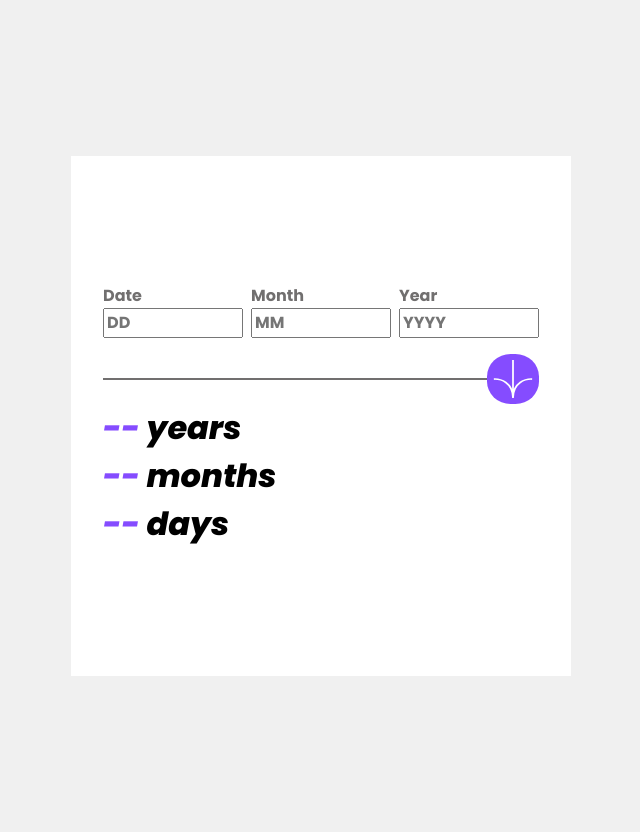
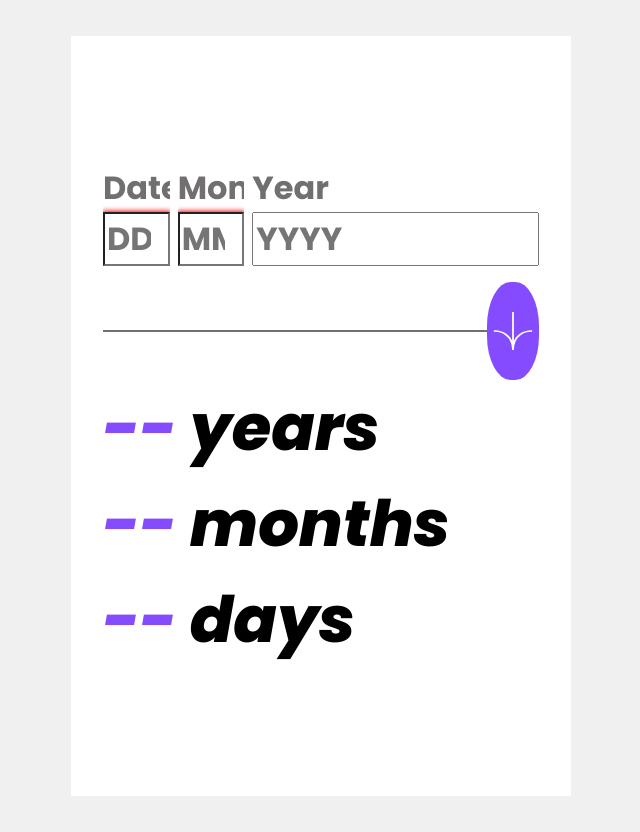
Before and after one commit to tanu-12/age-calculator, a plain HTML site: page index.html in a window 1280 px wide. Shown: the whole page, without its empty margins (319-959 px from the left). Drawn offline with Linux system fonts and the light colour scheme.

Commit message:
tried validation by using html inbuilt stuff

```diff
--- a/index.html
+++ b/index.html
@@ -20,11 +20,11 @@
 <div class="age_input flex-group">
 <div class="age_data">
   <label for="Date">Date</label>
-  <input type="number" class="Date" placeholder="DD">
+  <input type="number" class="Date" placeholder="DD" required min="1" max="31">
   </div>
   <div class="age_data">
   <label for="Month">Month</label>
-  <input type="number" class="Month" placeholder="MM">
+  <input type="number" class="Month" placeholder="MM" required min="1" max="12">
 </div>
 <div class="age_data">
   <label for="Year">Year</label>
--- a/style.css
+++ b/style.css
@@ -97,6 +97,7 @@ body{
   align-items: center;
   min-height: 100vh;
   font-family: "Poppins", sans-serif;
+  font-size: 32px;
 
 }
 label{
@@ -137,6 +138,16 @@ overflow: hidden;
   display: flex;
 }
 .result{
-  font-size: var(--fbi);
+  font-weight: var(--fbi);
   font-style: var(--i);
 }
+
+
+input:invalid{
+  box-shadow: 0 0 5px 1px red;
+
+
+}
+input:focus:invalid{
+  box-shadow: none;
+}
```
